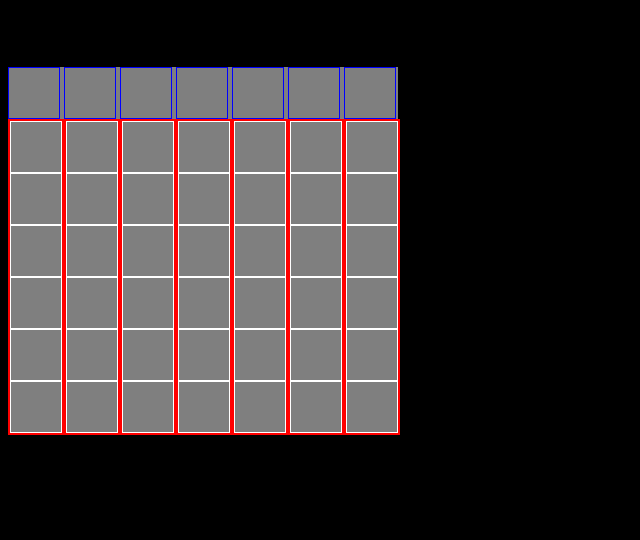
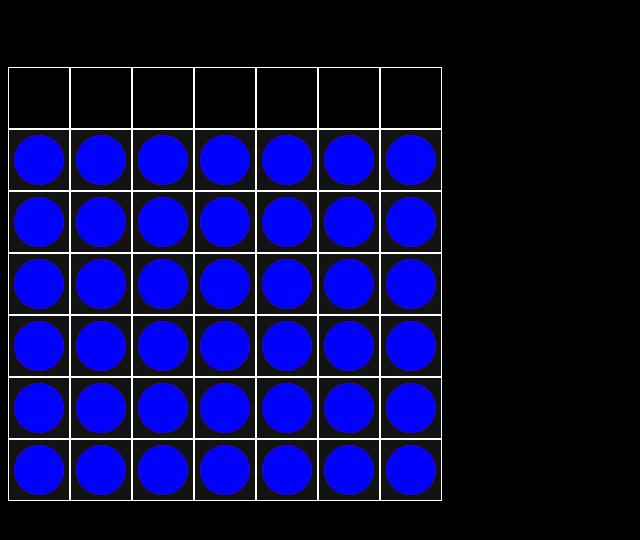
Before and after one commit to pm-moyanor/React-connect-four, a Next.js app: page / in a window 1280 px wide. Shown: the top 540 px of the page, without its empty margins (0-640 px from the left). Built offline with nearby package versions, Linux system fonts and the light colour scheme.

Commit message:
add blue/red circle css

```diff
--- a/pages/Board.js
+++ b/pages/Board.js
@@ -1,4 +1,5 @@
 import { useState } from "react";
+import Cell from "./Cell";
 
 export default function Board() {
   const [red, setRed] = useState("");
@@ -36,7 +37,7 @@ export default function Board() {
             </div>
             <div key={columnIndex} className="column">
               {column.map((cell, rowIndex) => (
-                <div key={rowIndex} className="cell"></div>
+               <Cell red={red} blue={blue} rowIndex={rowIndex} />
               ))}
             </div>
           </div>
--- a/pages/Cell.js
+++ b/pages/Cell.js
@@ -1,6 +1,17 @@
 import { useState } from "react";
 
-export default function Cell(){
+export default function Cell(rowIndex,red,blue){
+
+    return (
+        <div className="cell">
+
+        <div key={rowIndex} className="empty-cell"></div>
+        <div className="red-circle"></div>
+        <div className="blue-circle"></div>
+        </div>
 
 
+
+
+    )
 }
--- a/styles/globals.css
+++ b/styles/globals.css
@@ -6,22 +6,54 @@ body{
   display: flex;
   width: 390px;
   flex-direction: row;
-  align-items:flex-start;
-  background-color: rgb(127, 127, 127);
+  align-items:center;
+  justify-content: space-between;
+
 }
 
 .cell{
-  height: 50px;
-  width: 50px;
+  height: 60px;
+  width: 60px;
   border:1px solid white;
+  display: flex;
+  position: relative;
+  flex-direction: column;
+  justify-content: center
+  ;
+  align-items: center;
+
 }
 
 .column{
- border: 2px red solid;
+
+background-color: rgba(240, 248, 255, 0.076);
+
 }
 
 .button{
+  height: 60px;
+  width: 60px;
+  border: white 1px solid
+}
+
+.empty-cell{
+  position: absolute;
+  color: rgba(240, 255, 255, 0.075);
+  background-color: rgba(255, 255, 255, 0.077)
+}
+
+.red-circle{
+  background-color: red;
+  border-radius: 100%;
   height: 50px;
   width: 50px;
-  border: solid blue 1px
+  position: absolute;
 }
+
+.blue-circle{
+  background-color: blue;
+  border-radius: 100%;
+  height: 50px;
+  width: 50px;
+  position: absolute;
+}
```
